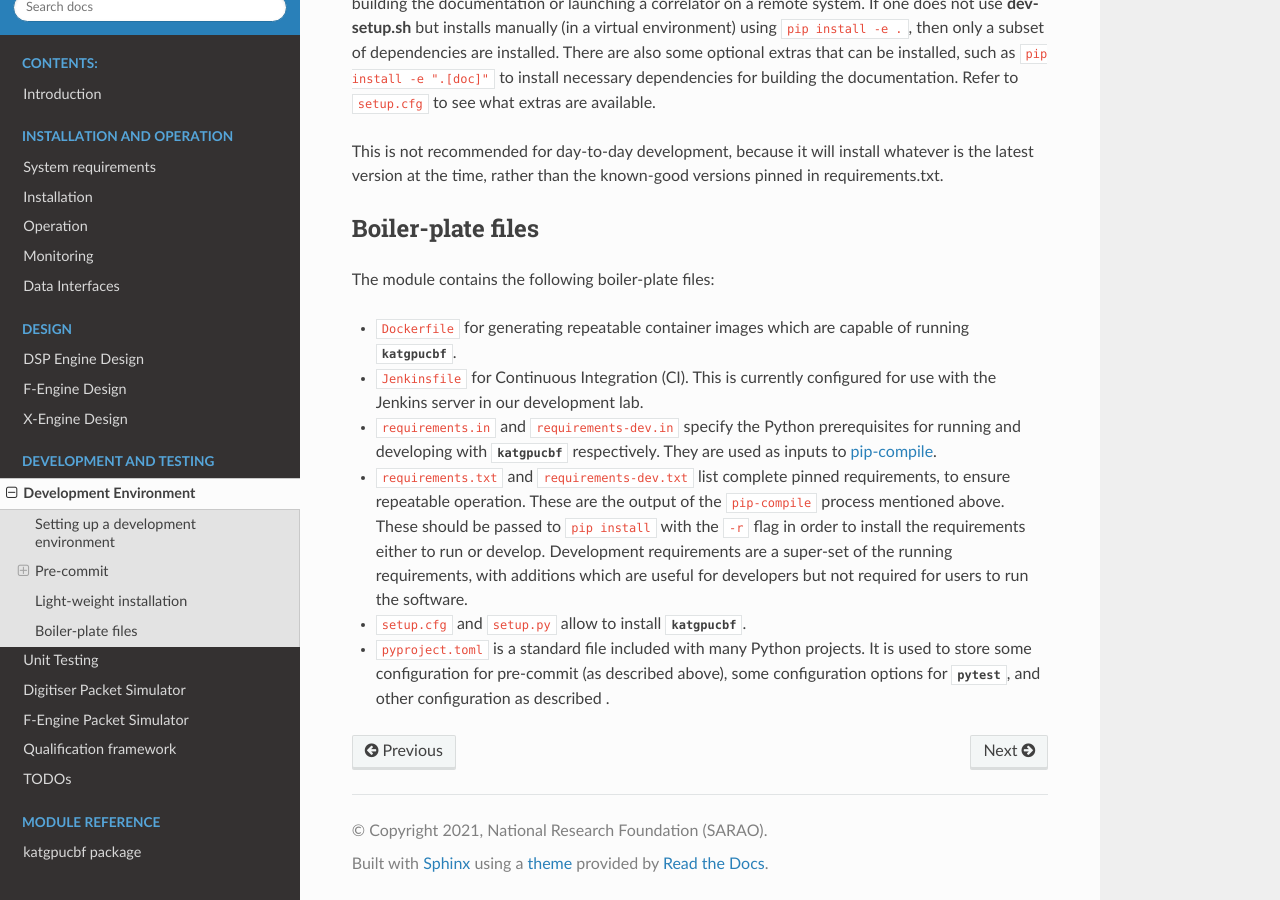
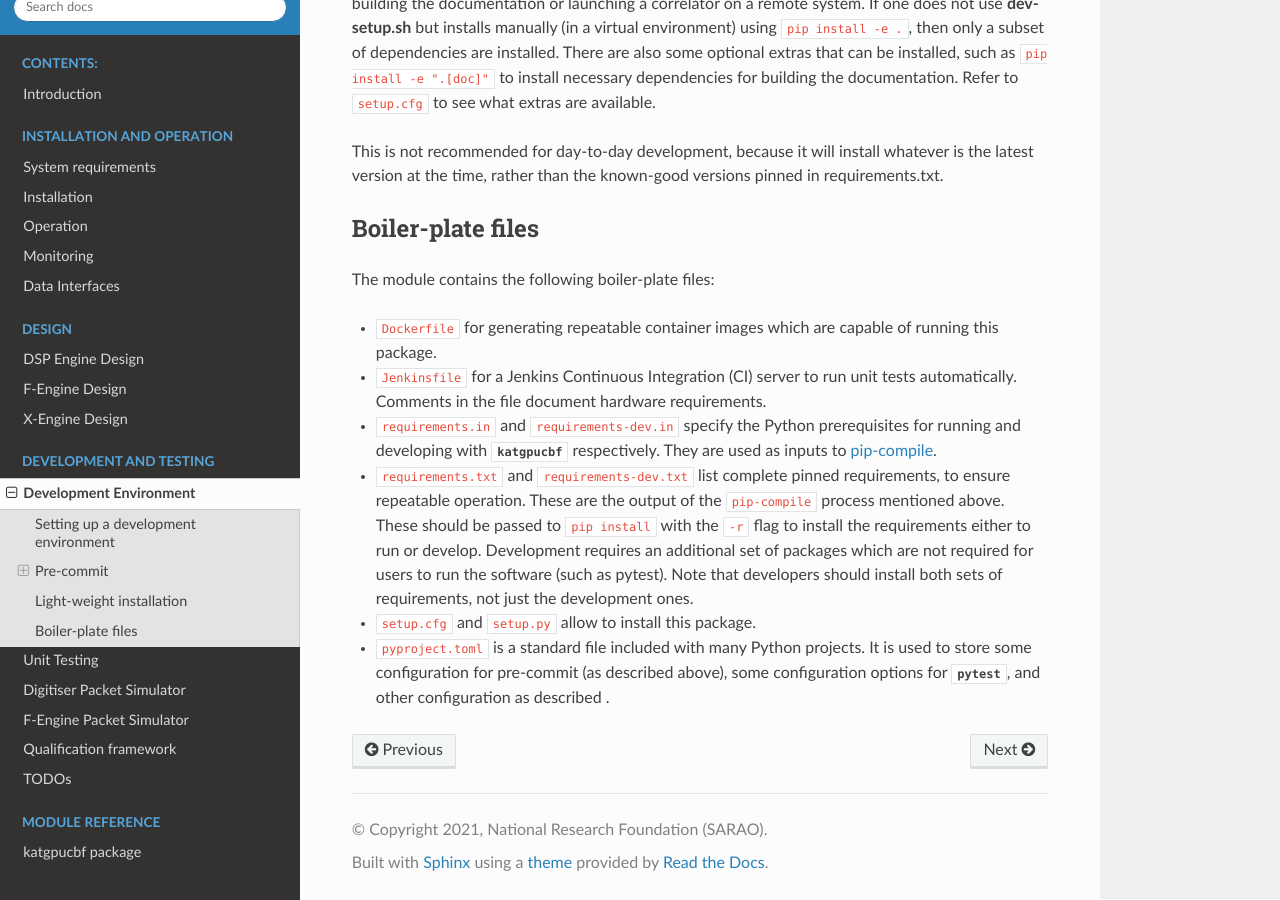
Before and after one commit to ska-sa/katgpucbf, a Sphinx documentation site: the page built from doc/dev-guide.rst, in a window 1280 px wide and 900 px high, scrolled down 2087 px. Built offline with Sphinx 7.4.7 and the Read the Docs theme 2.0.0, drawn with Linux system fonts in a browser that asks for light colours; formulas are drawn with MathJax 3; the version number could not be read and is left out.

Commit message:
Re-word requirements-dev description

```diff
--- a/doc/dev-guide.rst
+++ b/doc/dev-guide.rst
@@ -122,21 +122,21 @@ Boiler-plate files
 The module contains the following boiler-plate files:
 
 - ``Dockerfile`` for generating repeatable container images which are capable of
-  running :mod:`katgpucbf`.
-- ``Jenkinsfile`` for Continuous Integration (CI). This is currently configured
-  for use with the Jenkins server in our development lab.
+  running this package.
+- ``Jenkinsfile`` for a Jenkins Continuous Integration (CI) server to run unit
+  tests automatically. Comments in the file document hardware requirements.
 - ``requirements.in`` and ``requirements-dev.in`` specify the Python
   prerequisites for running and developing with :mod:`katgpucbf` respectively.
   They are used as inputs to `pip-compile`_.
 - ``requirements.txt`` and ``requirements-dev.txt`` list complete pinned
   requirements, to ensure repeatable operation. These are the output of the
   ``pip-compile`` process mentioned above. These should be passed to ``pip
-  install`` with the ``-r`` flag in order to install the requirements either to
-  run or develop. Development requirements are a super-set of the running
-  requirements, with additions which are useful for developers but not required
-  for users to run the software.
+  install`` with the ``-r`` flag to install the requirements either to run or
+  develop. Development requires an additional set of packages which are not
+  required for users to run the software (such as pytest). Note that developers
+  should install both sets of requirements, not just the development ones.
 - ``setup.cfg`` and ``setup.py`` allow :external+setuptools:doc:`setuptools  <setuptools>`
-  to install :mod:`katgpucbf`.
+  to install this package.
 - ``pyproject.toml`` is a standard file included with many Python projects. It
   is used to store some configuration for pre-commit (as described above), some
   configuration options for :mod:`pytest`, and other configuration as described
```
